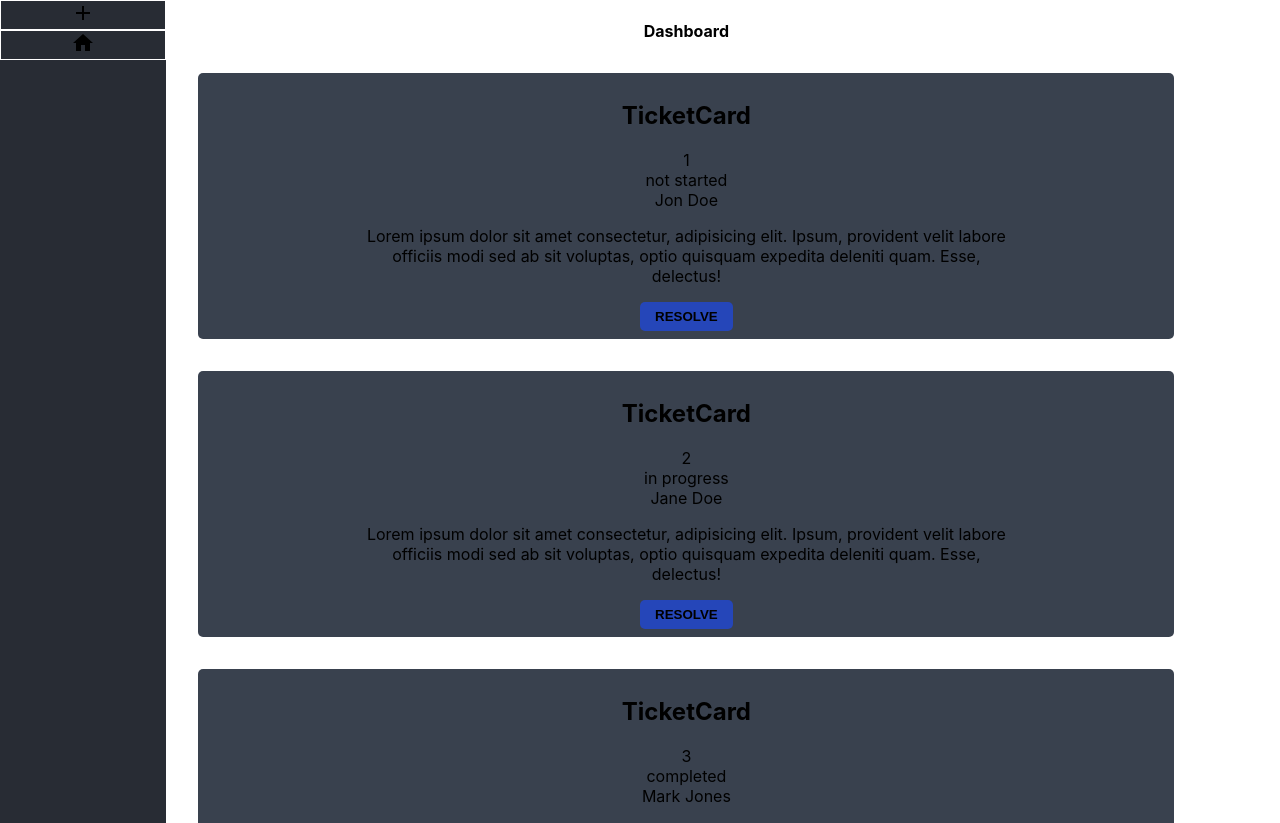
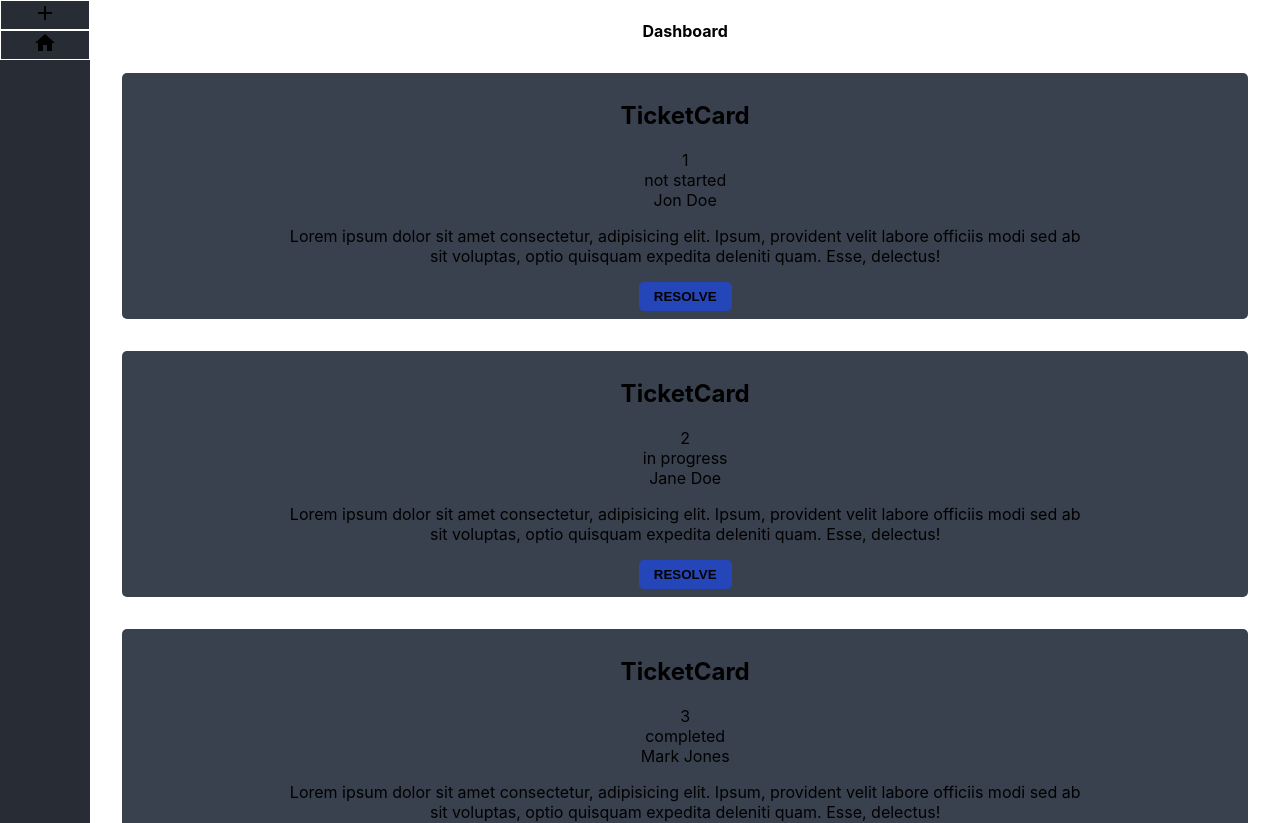
Before and after one commit to jamesfulreader/ticket-app, a React (Create React App) app: page / in a window 1280 px wide. Shown: the top 823 px of the page. Built offline with nearby package versions, Linux system fonts and the light colour scheme.

Commit message:
add more styles to ticket card

```diff
--- a/src/index.css
+++ b/src/index.css
@@ -17,7 +17,7 @@ code {
 nav {
 	display: flex;
 	flex-direction: column;
-	width: 13vw;
+	width: 10vw;
 	background-color: #282c34;
 }
 
@@ -33,7 +33,6 @@ nav .icon {
 	padding: 0.5em;
 	border-radius: 5px;
 	background-color: #39414e;
-	width: 75vw;
 }
 
 .ticket-card .ticket-description {
```
